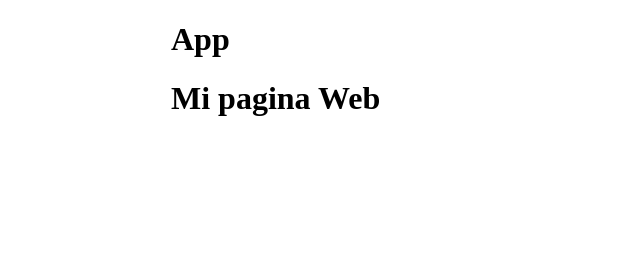
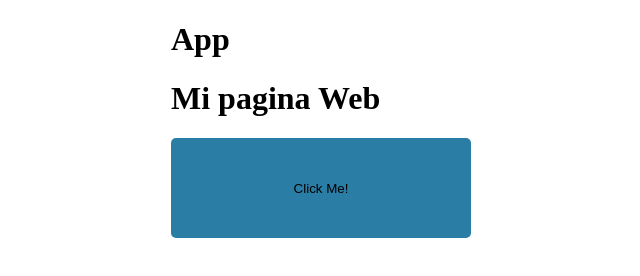
Before and after one commit to Dannschz/MonWeb, a plain HTML site: page index.html in a window 1280 px wide. Shown: the whole page, without its empty margins (29-669 px from the left). Drawn offline with Linux system fonts and the light colour scheme.

Commit message:
Adding button tag and index.js for handle it

```diff
--- a/index.html
+++ b/index.html
@@ -1,5 +1,6 @@
 <!DOCTYPE html>
 <html lang="en">
+
 <head>
     <meta charset="UTF-8">
     <meta name="viewport" content="width=device-width, initial-scale=1.0">
@@ -7,10 +8,18 @@
     <title>MonWeb</title>
     <link rel="stylesheet" href="./styles/css/index.css">
 </head>
+
 <body>
     <header>
         <h1>App</h1>
     </header>
     <h1>Mi pagina Web</h1>
+
+    <button id="button">
+        Click Me!
+    </button>
+
+<script src="./scripts/index.js"></script>
 </body>
+
 </html>
--- /dev/null
+++ b/scripts/index.js
@@ -0,0 +1,5 @@
+document.addEventListener('DOMContentLoaded', e => {
+    document.getElementById('button').addEventListener('click', e => {
+        console.log('Me has clickado');
+    });
+});
--- a/styles/css/index.css
+++ b/styles/css/index.css
@@ -1,3 +1,15 @@
 body {
   margin: 0 200px 0 200px;
-  padding: 0; }
+  padding: 0;
+}
+
+#button {
+  display: flex;
+  justify-content: center;
+  align-items: center;
+  width: 300px;
+  height: 100px;
+  background-color: rgb(42, 126, 165);
+  border: none;
+  border-radius: 5px;
+}
--- a/styles/scss/index.scss
+++ /dev/null
@@ -1,4 +0,0 @@
-body {
-    margin: 0 200px 0 200px;
-    padding: 0;
-}
```
Also changed, not shown: scripts/head.js (deleted). Lines whose indentation alone changed are shown as unchanged.
